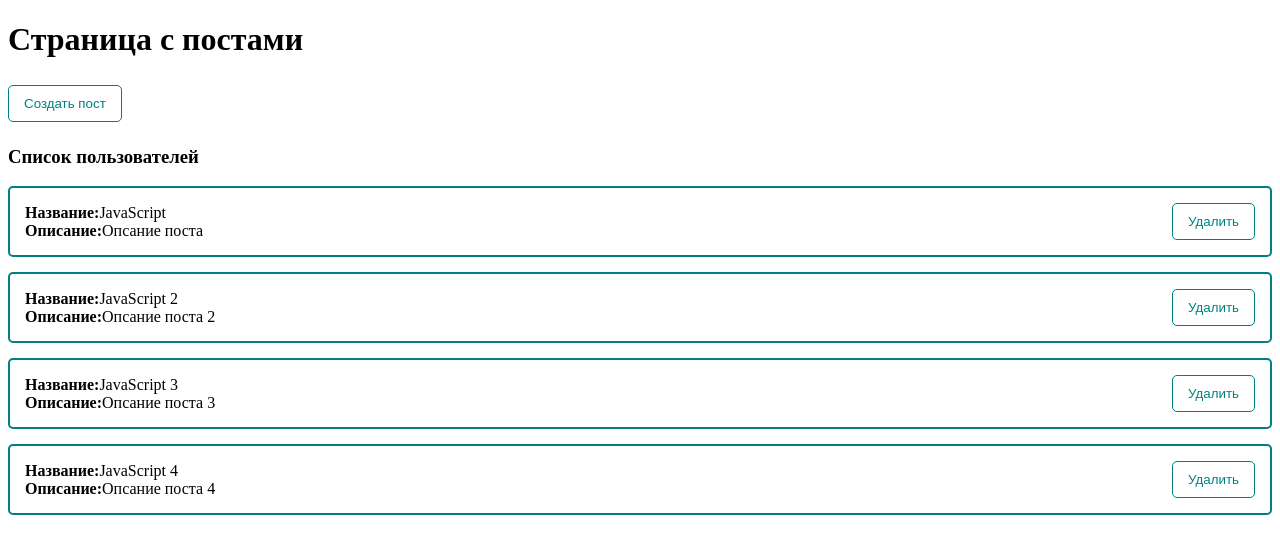
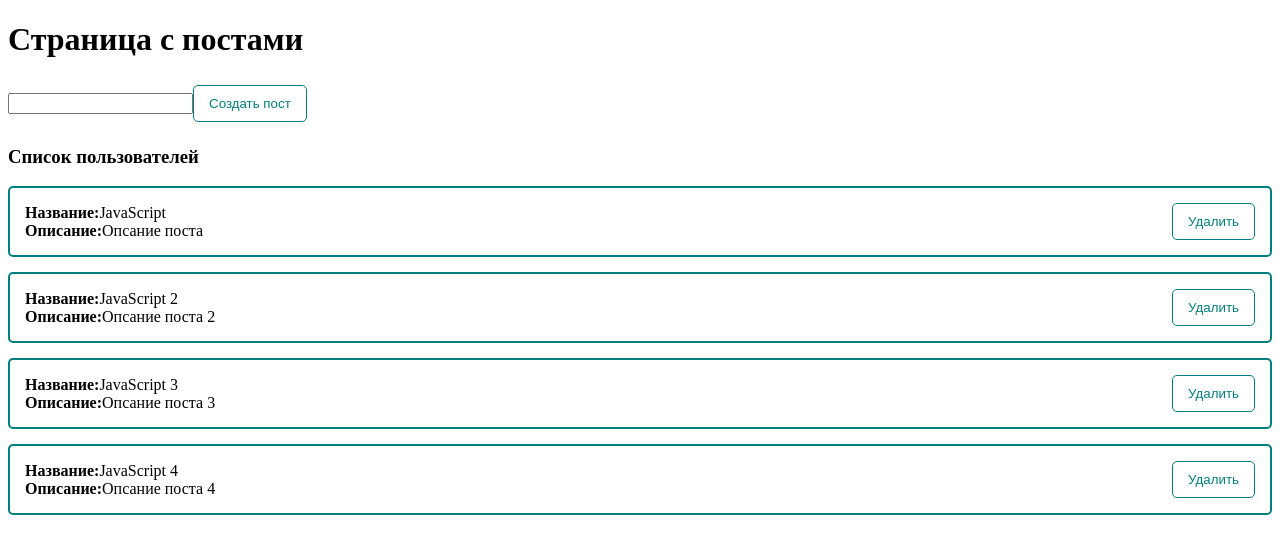
Before and after one commit to ShadePrima/vue3-course, a Vue app: page / in a window 1280 px wide. Shown: the top 554 px of the page. Built offline with nearby package versions, Linux system fonts and the light colour scheme.

Commit message:
modifiers

```diff
--- a/src/App.vue
+++ b/src/App.vue
@@ -1,6 +1,7 @@
 <template>
     <div class='app'>
         <h1>Страница с постами</h1>
+        <input type='text' v-model.number='modificatorValue'>
         <my-button
         @click='showDialog'
         style='margin: 5px 0'
@@ -39,6 +40,7 @@ import MyDialog from './components/UI/MyDialog.vue'
                     {id: 4, title: 'JavaScript 4', body: 'Опсание поста 4' },
                 ],
                 dialogVisible: false,
+                modificatorValue: '',
             }
         },
         methods: {
```
